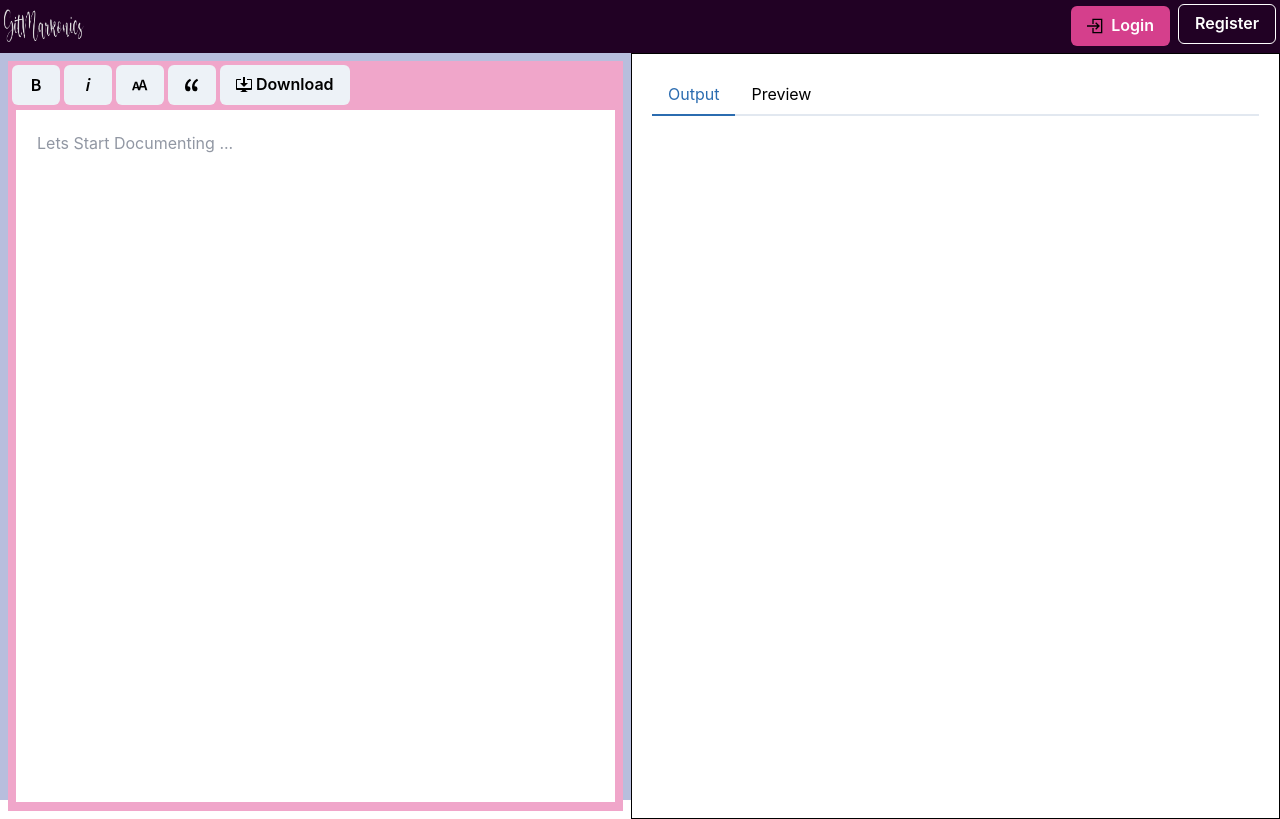
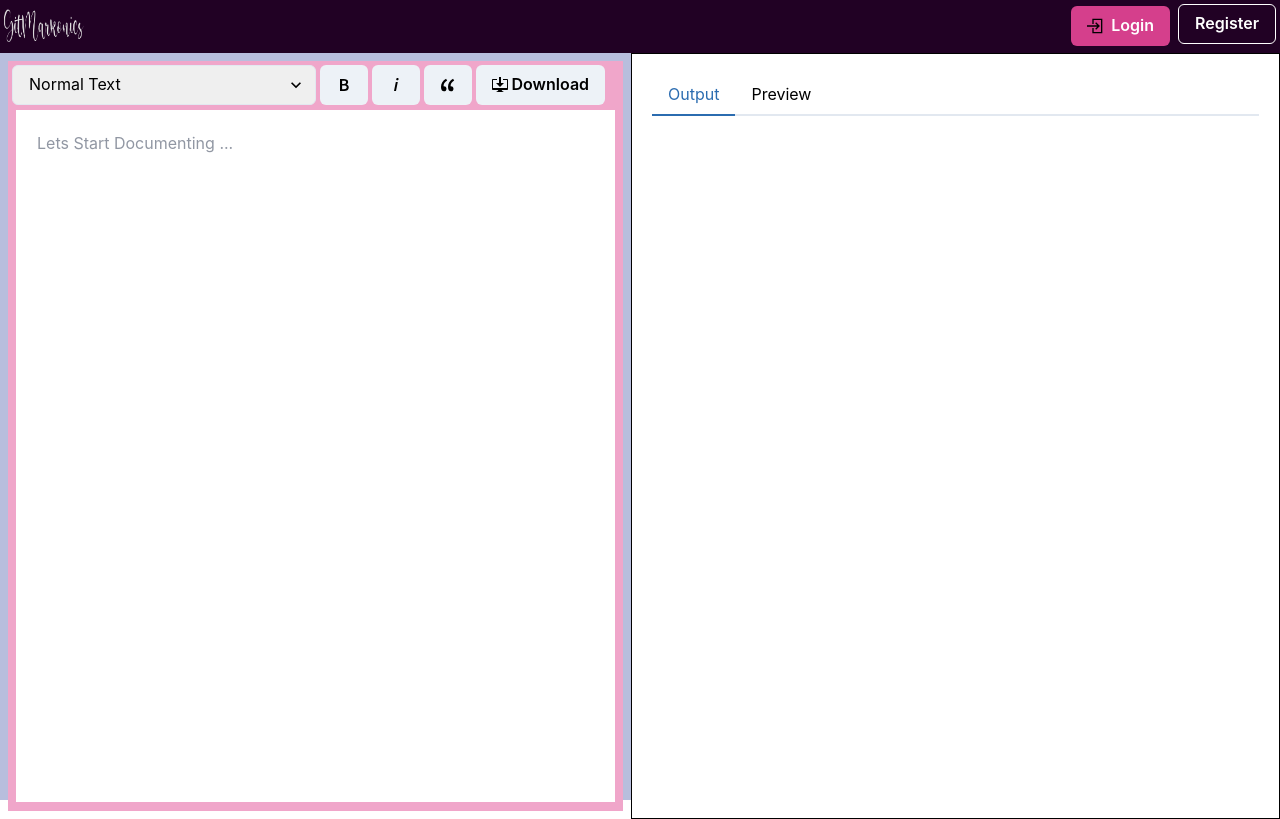
Before and after one commit to CodeFlowOrg/GitMarkonics, a React (Create React App) app: page / in a window 1280 px wide. Built offline with nearby package versions, Linux system fonts and the light colour scheme.

Commit message:
Adds changes for header dropdown. Removes existing GoTextSize button for changing text to header-one

```diff
--- a/src/components/texteditor.js
+++ b/src/components/texteditor.js
@@ -5,20 +5,27 @@ import "draft-js/dist/Draft.css";
 import "./texteditor.css";
 // import { convertToRaw } from "draft-js"; //important
 import { stateToHTML } from "draft-js-export-html";
-import { Flex, Box, Button, Stack, Icon } from "@chakra-ui/react";
-import {
-  GoBold,
-  GoItalic,
-  GoDesktopDownload,
-  GoQuote,
-  GoTextSize,
-} from "react-icons/go";
+import { Flex, Box, Button, Stack, Icon, Select } from "@chakra-ui/react";
+import { GoBold, GoItalic, GoDesktopDownload, GoQuote } from "react-icons/go";
 import Output from "./ouput";
+import { options } from "marked";
 
+const headersMap = [
+  { label: "Normal Text", style: "unstyled" },
+  { label: "Header 1", style: "header-one" },
+  { label: "Header 2", style: "header-two" },
+  { label: "Header 3", style: "header-three" },
+  { label: "Header 4", style: "header-four" },
+  { label: "Header 5", style: "header-five" },
+];
 export default class Texteditor extends Component {
   constructor(props) {
     super(props);
-    this.state = { editorState: EditorState.createEmpty(), file: "" };
+    this.state = {
+      editorState: EditorState.createEmpty(),
+      file: "",
+      value: "unstyled",
+    };
     this.onChange = async (editorState) => {
       await this.setState({ editorState });
       var value = await stateToHTML(this.state.editorState.getCurrentContent());
@@ -38,6 +45,14 @@ export default class Texteditor extends Component {
       .replace(/&nbsp;/g, " ")
       .replace(/<h1>/g, "# ")
       .replace(/<\/h1>/g, "")
+      .replace(/<h2>/g, "## ")
+      .replace(/<\/h2>/g, "")
+      .replace(/<h3>/g, "### ")
+      .replace(/<\/h3>/g, "")
+      .replace(/<h4>/g, "#### ")
+      .replace(/<\/h4>/g, "")
+      .replace(/<h5>/g, "##### ")
+      .replace(/<\/h5>/g, "")
       .replace(/<blockquote>/g, ">")
       .replace(/<\/blockquote>/g, " ");
     input = input.replace(/<em>/g, "_").replace(/<\/em>/g, "_");
@@ -65,15 +80,16 @@ export default class Texteditor extends Component {
     hiddenElement.download = "README.md";
     hiddenElement.click();
   }
-  _onTextSizeClick() {
-    this.onChange(
-      RichUtils.toggleBlockType(this.state.editorState, "header-one")
-    );
-  }
   _onBlockQuoteClick() {
     this.onChange(
       RichUtils.toggleBlockType(this.state.editorState, "blockquote")
     );
+  }
+  handleTextChange(event) {
+    this.onChange(
+      RichUtils.toggleBlockType(this.state.editorState, event.target.value)
+    );
+    this.setState({ value: event.target.value });
   }
 
   render() {
@@ -89,15 +105,22 @@ export default class Texteditor extends Component {
             m={2}
           >
             <Stack direction="row" spacing={1} align="center">
+              <Select
+                onChange={this.handleTextChange.bind(this)}
+                width="50%"
+                bg="F0A6CA"
+                value={this.state.value}
+              >
+                {headersMap.map((item, i) => (
+                  <option value={item.style}>{item.label}</option>
+                ))}
+              </Select>
               <Button onClick={this._onBoldClick.bind(this)}>
                 <Icon as={GoBold} />
               </Button>
               <Button onClick={this._onItalicClick.bind(this)}>
                 {" "}
                 <Icon as={GoItalic} />
-              </Button>
-              <Button onClick={this._onTextSizeClick.bind(this)}>
-                <Icon as={GoTextSize} />
               </Button>
               <Button onClick={this._onBlockQuoteClick.bind(this)}>
                 <Icon as={GoQuote} />
```
